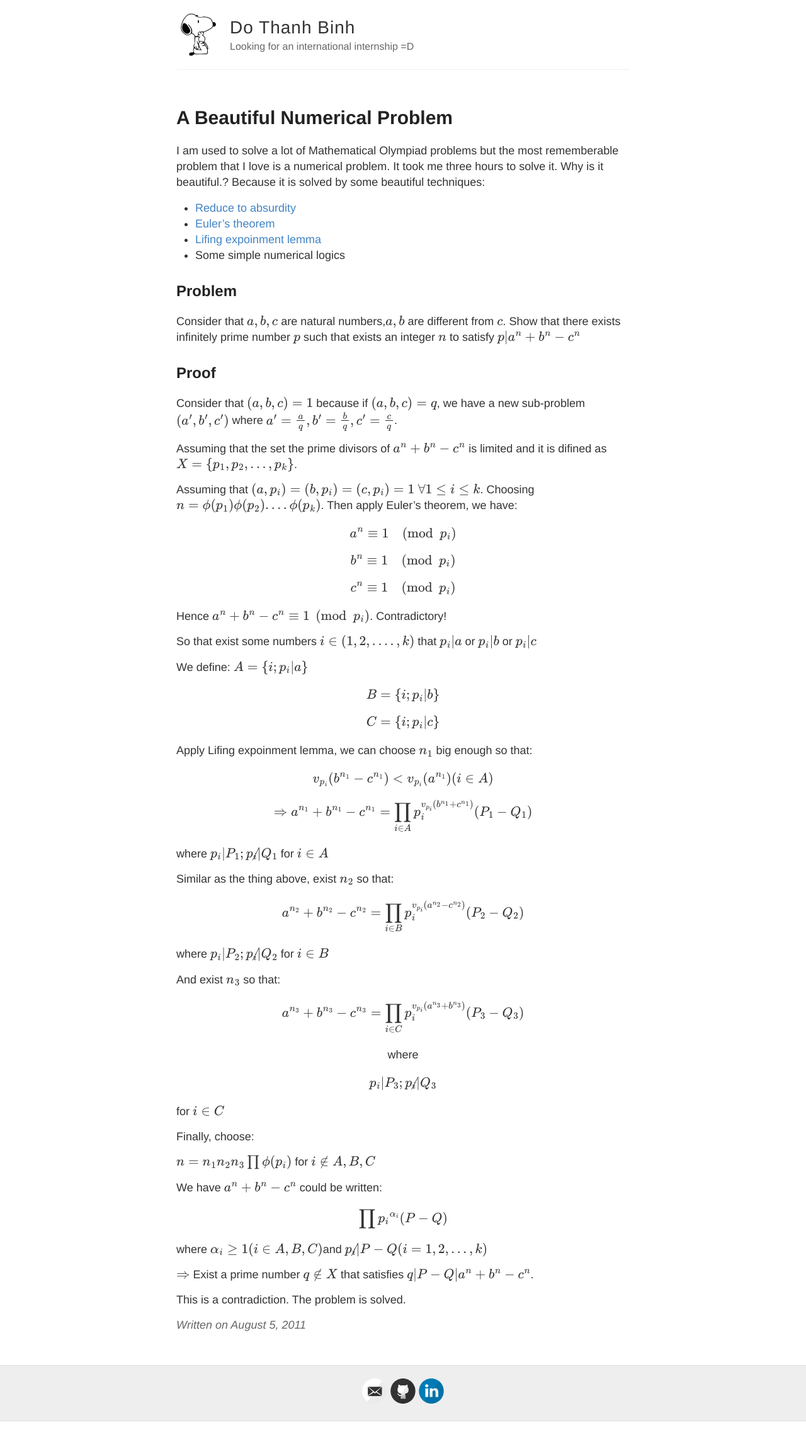
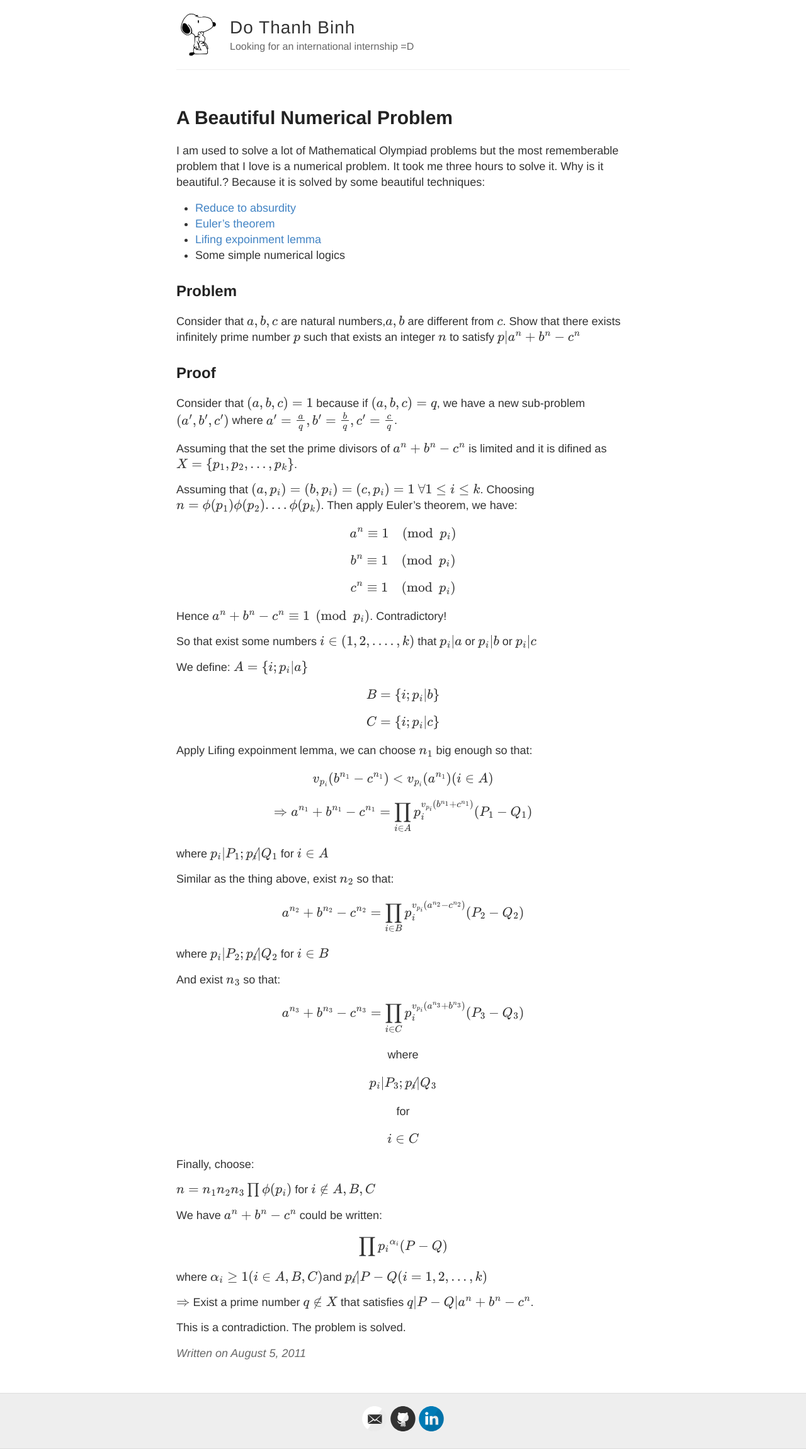
Before and after one commit to peace195/peace195.github.io, a Jekyll site: the page built from _posts/2011-08-05-a-beautiful-numerical-problem.md, in a window 1280 px wide. Shown: the whole page at 63% size. Built offline with Jekyll 4.4.1, drawn with Linux system fonts in a browser that asks for light colours; our own code applies the rules of GitHub Pages for plain Markdown files; formulas are drawn with MathJax 3; before the commit the page ends 2256 px from its top, so only the background shows below that.

```diff
--- a/_posts/2011-08-05-a-beautiful-numerical-problem.md
+++ b/_posts/2011-08-05-a-beautiful-numerical-problem.md
@@ -55,8 +55,8 @@ And exist $$n_3 $$ so that:
 
 $$a^{n_3}+b^{n_3}-c^{n_3}= \prod_{i \in C}p_i^{v_{p_i}(a^{n_3}+b^{n_3})}(P_3-Q_3)$$
 
-<center>where $$p_i | P_3;p_i \not| Q_3$$</center>
-for $$i \in C $$
+<center>where $$p_i | P_3;p_i \not| Q_3$$
+for $$i \in C $$</center>
 
 Finally, choose:
 
```
